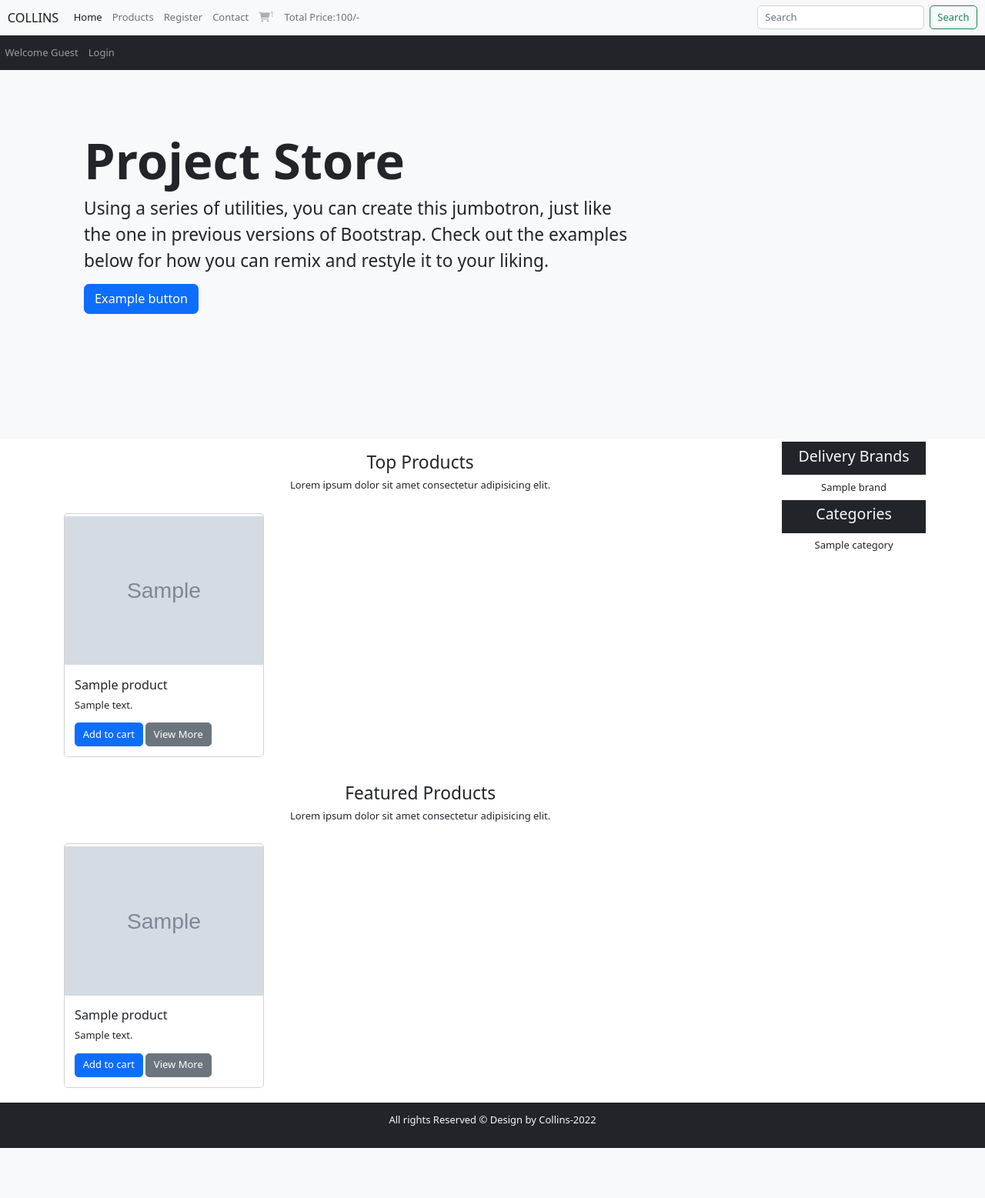
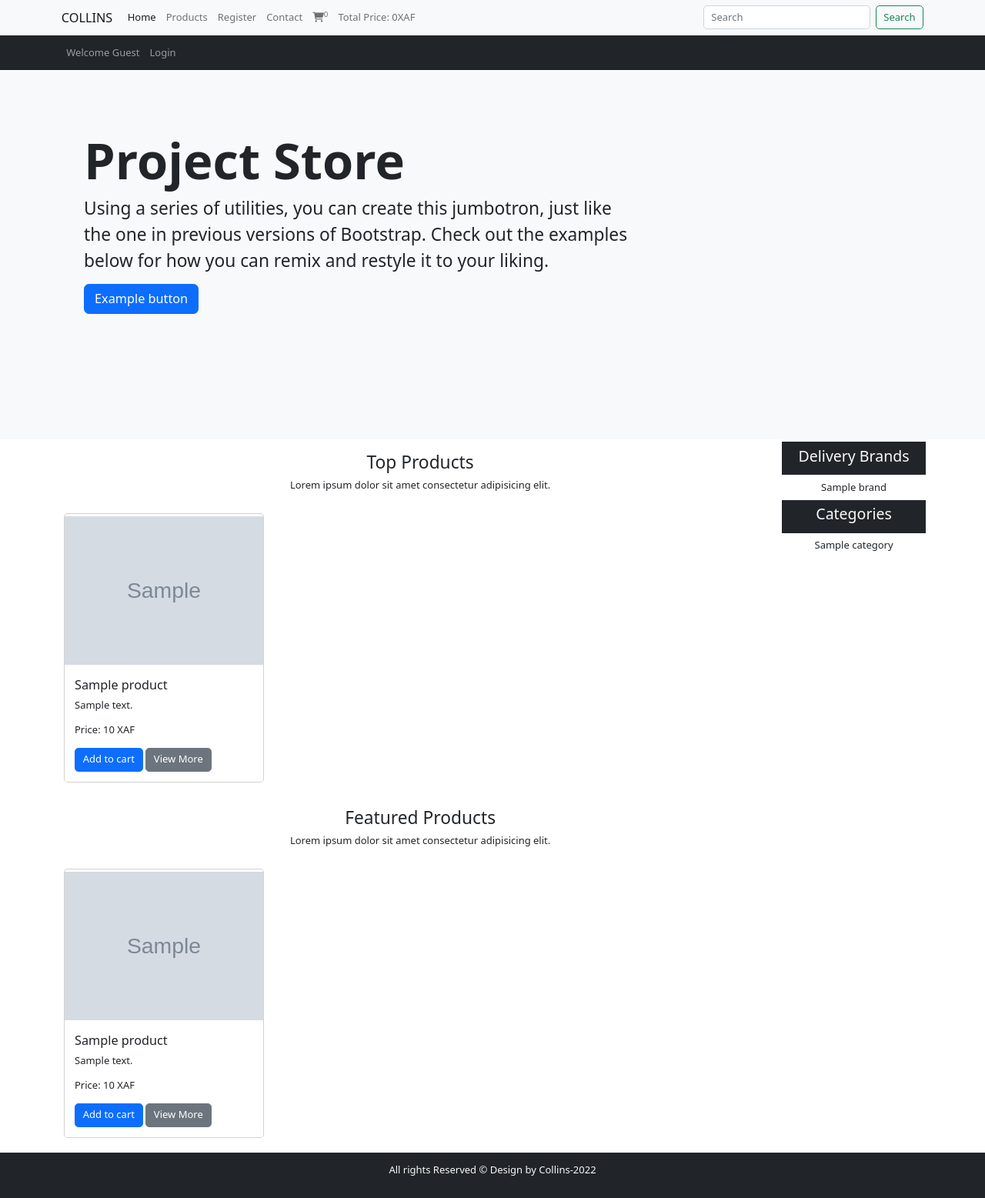
Before and after one commit to TebeckCollins/E-commerce-project, a PHP site: page /index.php in a window 1280 px wide. Shown: the whole page at 77% size. Before the commit the page ends 1492 px from the top, so only its background shows below. Run offline with PHP 8.4, Linux system fonts and the light colour scheme; tables that the repository leaves empty or names only in its code hold one stand-in row (values such as "Sample post"); grey boxes marked "Sample" are stand-in pictures.

Commit message:
dynamic cart count and total prices

```diff
--- a/E-comm/display_all.php
+++ b/E-comm/display_all.php
@@ -1,6 +1,5 @@
 <?php
   include_once ('./header.php');
-  include ('functions/common_function.php');
 ?>
 
 <!-- calling cart function -->
--- a/E-comm/functions/common_function.php
+++ b/E-comm/functions/common_function.php
@@ -24,6 +24,7 @@ function getProducts(){
             <div class='card-body'>
               <h5 class='card-title'>$product_title</h5>
               <p class='card-text'>$product_description</p>
+              <p class='card-text'>Price: $product_price XAF</p>
               <a href='index.php?add_to_cart=$product_id' class='btn btn-primary'>Add to cart</a>
               <a href='product_details.php?product_id=$product_id' class='btn btn-secondary'>View More</a>
             </div>
@@ -57,6 +58,7 @@ function getAllProducts(){
                   <div class='card-body'>
                     <h5 class='card-title'>$product_title</h5>
                     <p class='card-text'>$product_description</p>
+                    <p class='card-text'>Price: $product_price XAF</p>
                     <a href='index.php?add_to_cart=$product_id' class='btn btn-primary'>Add to cart</a>
                     <a href='product_details.php?product_id=$product_id' class='btn btn-secondary'>View More</a>
                   </div>
@@ -95,6 +97,7 @@ function get_unique_category(){
                     <div class='card-body'>
                       <h5 class='card-title'>$product_title</h5>
                       <p class='card-text'>$product_description</p>
+                      <p class='card-text'>Price: $product_price XAF</p>
                       <a href='index.php?add_to_cart=$product_id' class='btn btn-primary'>Add to cart</a>
                       <a href='product_details.php?product_id=$product_id' class='btn btn-secondary'>View More</a>
                     </div>
@@ -131,6 +134,7 @@ function get_unique_brand(){
                     <div class='card-body'>
                       <h5 class='card-title'>$product_title</h5>
                       <p class='card-text'>$product_description</p>
+                      <p class='card-text'>Price: $product_price XAF</p>
                       <a href='index.php?add_to_cart=$product_id' class='btn btn-primary'>Add to cart</a>
                       <a href='product_details.php?product_id=$product_id' class='btn btn-secondary'>View More</a>
                     </div>
@@ -199,6 +203,7 @@ function search_product(){
                   <div class='card-body'>
                     <h5 class='card-title'>$product_title</h5>
                     <p class='card-text'>$product_description</p>
+                    <p class='card-text'>Price: $product_price XAF</p>
                     <a href='index.php?add_to_cart=$product_id' class='btn btn-primary'>Add to cart</a>
                     <a href='product_details.php?product_id=$product_id' class='btn btn-secondary'>View More</a>
                   </div>
@@ -233,6 +238,7 @@ function search_product(){
                     <div class='card-body'>
                       <h5 class='card-title'>$product_title</h5>
                       <p class='card-text'>$product_description</p>
+                      <p class='card-text'>Price: $product_price XAF</p>
                       <a href='index.php?add_to_cart=$product_id' class='btn btn-primary'>Add to cart</a>
                       <a href='index.php' class='btn btn-secondary'>Go Home</a>
                     </div>
@@ -308,3 +314,41 @@ function search_product(){
     }
     }
   }
+
+  //CART COUNT FUNCTION
+  function cart_item_count(){
+    if(isset($_GET['add_to_cart'])){
+      global $conn;
+      $ip = getIPAddress();
+      $select_query = "select * from cart_details where ip_address='$ip'";
+      $result_query = mysqli_query($conn,$select_query);
+      $cart_count = mysqli_num_rows($result_query);
+    }else {
+      global $conn;
+      $ip = getIPAddress();
+      $select_query = "select * from cart_details where ip_address='$ip'";
+      $result_query = mysqli_query($conn,$select_query);
+      $cart_count = mysqli_num_rows($result_query);
+    }
+    echo $cart_count;
+    }
+
+    //CART TOTAL PRICE
+  function total_cart_price(){
+    global $conn;
+    $total = 0;
+    $ip = getIPAddress();
+    $cart_query = "select * from cart_details where ip_address='$ip'";
+    $result = mysqli_query($conn,$cart_query);
+    while ($row=mysqli_fetch_array($result)) {
+      $product_id = $row['product_id'];
+      $select_products = "select * from products where product_id='$product_id'";
+      $product_result = mysqli_query($conn,$select_products);
+      while ($price_row=mysqli_fetch_array($product_result)) {
+        $product_price = array($price_row['product_price']);
+        $product_values = array_sum($product_price);
+        $total += $product_values;
+      }
+    }
+    echo $total;
+  }
--- a/E-comm/header.php
+++ b/E-comm/header.php
@@ -1,6 +1,7 @@
 <?php
 
   include ('./includes/connect.inc.php');
+  include ('functions/common_function.php');
 
   ?>
 
@@ -77,7 +78,7 @@
 
 
   <nav class="navbar navbar-expand-lg bg-light">
-  <div class="container-fluid">
+  <div class="container">
     <a class="navbar-brand" href="index.php">COLLINS</a>
     <button class="navbar-toggler" type="button" data-bs-toggle="collapse" data-bs-target="#navbarSupportedContent" aria-controls="navbarSupportedContent" aria-expanded="false" aria-label="Toggle navigation">
       <span class="navbar-toggler-icon"></span>
@@ -98,10 +99,10 @@
                     </li>
 
                     <li class="nav-item">
-                        <a class="nav-link disabled"><i class="fa-solid fa-cart-shopping"></i><sup>1</sup></a>
+                        <a class="nav-link" href="cart.php"><i class="fa-solid fa-cart-shopping"></i><sup><?php cart_item_count() ?></sup></a>
                     </li>
                     <li class="nav-item">
-                        <a class="nav-link">Total Price:100/-</a>
+                        <a class="nav-link">Total Price: <?php total_cart_price() ?>XAF</a>
                     </li>
       </ul>
       <form class="d-flex" role="search" action="search_product.php" method="GET">
@@ -113,8 +114,9 @@
   </div>
 </nav>
   <!-- secondnav -->
-  <div class="container-fluid p-0">
-    <nav class="navbar navbar-expand-lg navbar-dark bg-dark">
+  <div class="container-fluid p-0 bg-dark">
+    <div class="container">
+      <nav class="navbar navbar-expand-lg navbar-dark">
       <ul class="navbar-nav me-auto">
         <li class="nav-item">
           <a href="" class="nav-link">Welcome Guest</a>
@@ -124,4 +126,5 @@
         </li>
       </ul>
     </nav>
+    </div>
   </div>
--- a/E-comm/index.php
+++ b/E-comm/index.php
@@ -1,6 +1,5 @@
 <?php
   include_once ('./header.php');
-  include ('functions/common_function.php');
 ?>
 
 <!-- calling cart function -->
--- a/E-comm/product_details.php
+++ b/E-comm/product_details.php
@@ -1,6 +1,5 @@
 <?php
   include_once ('./header.php');
-  include ('functions/common_function.php');
 ?>
 
 <!-- calling cart function -->
--- a/E-comm/search_product.php
+++ b/E-comm/search_product.php
@@ -1,6 +1,5 @@
 <?php
   include_once ('./header.php');
-  include ('functions/common_function.php');
 ?>
 
 <!-- calling cart function -->
--- a/my cv/footer.php
+++ b/my cv/footer.php
@@ -1,4 +1,4 @@
-<div class="container footer bg-dark p-3 text-center text-light">
+<div class="container footer bg-dark p-5 text-center text-light my-5">
     <p>All rights Reserved &copy Design by Collins-2022</p>
   </div>
 
@@ -6,5 +6,6 @@
 
 
 <script src="tools/js/bootstrap.bundle.min.js"></script>
+<script src="./searchscript.js"></script>
 </body>
 </html>
--- a/my cv/header.php
+++ b/my cv/header.php
@@ -122,7 +122,7 @@
           <a href="" class="nav-link">Welcome Guest</a>
         </li>
         <li class="nav-item">
-          <a href="" class="nav-link">Login</a>
+          <a href="login.php" class="nav-link">Login</a>
         </li>
       </ul>
     </nav>
```
Also changed, not shown: my cv/login.php (added, +55 -0 lines), my cv/searchscript.js (added, +37 -0 lines).
